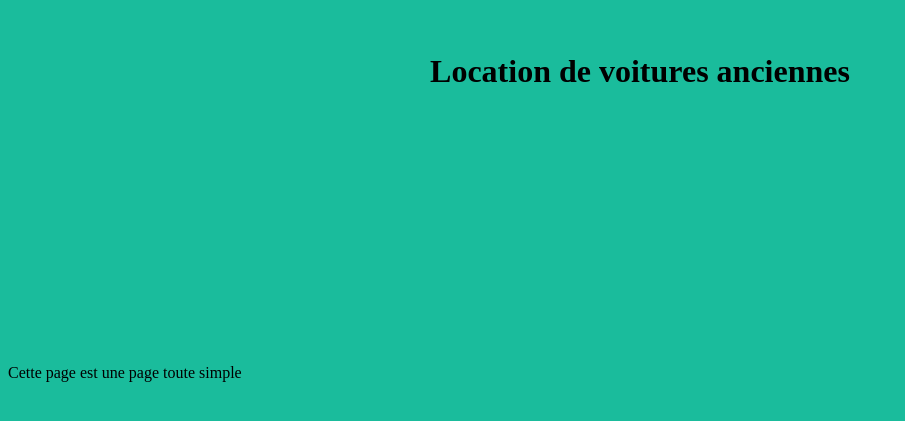
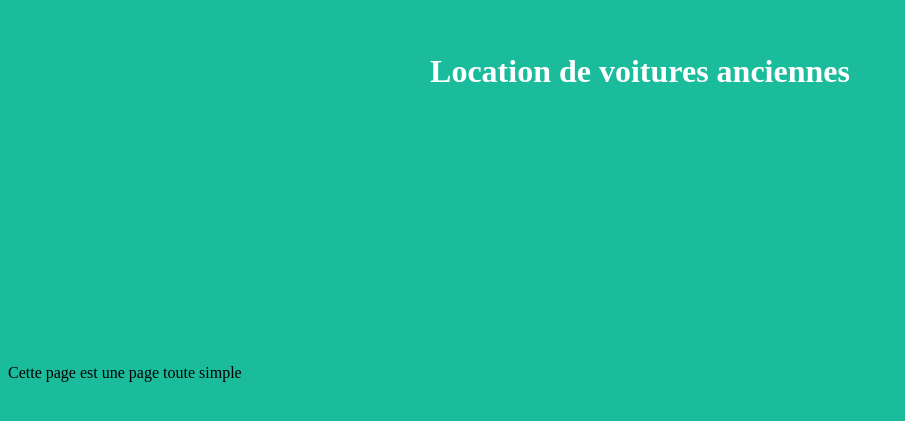
Before and after one commit to ChristianLemoigne/Christian, a plain HTML site: page index.html in a window 1280 px wide. Shown: the part 221-642 px from the top of the page, without its empty margins (0-905 px from the left). Drawn offline with Linux system fonts and the light colour scheme.

Commit message:
modif couleur du grand titre

```diff
--- a/index.html
+++ b/index.html
@@ -4,7 +4,7 @@
     <title>Coucou</title>
   </head>
   <body style="background-color:#1abc9c">
-  <h1 style="padding-top:20%; padding-bottom:20%; text-align:center">Location de voitures anciennes</h1>
+  <h1 style="padding-top:20%; padding-bottom:20%; text-align:center; color:#FFFFFF">Location de voitures anciennes</h1>
   Cette page est une
   page toute simple
   </body>
```
